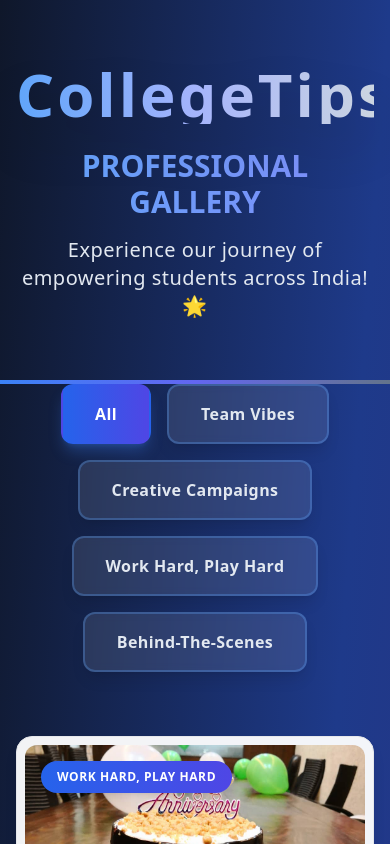
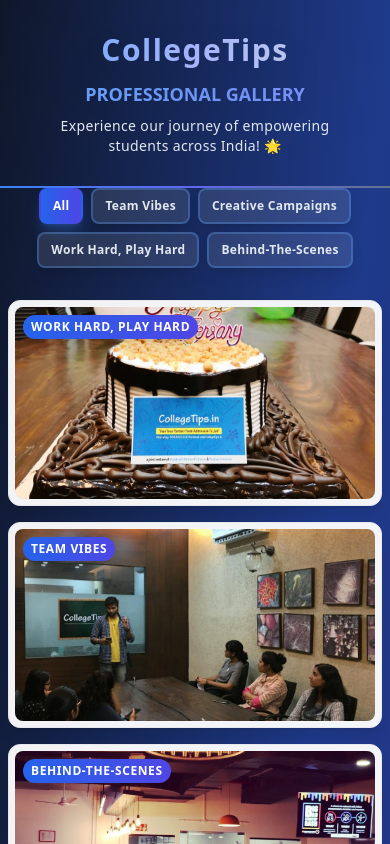
Before and after one commit to Sridhar1431S/college-tips-gallery, a React (Vite) app: page / in a window 390 px wide. Shown: the top 844 px of the page. Built offline with nearby package versions, Linux system fonts and the light colour scheme.

Commit message:
Fix: Improve site functionality and responsiveness
Ensured all buttons function correctly, and implemented mobile-friendly and responsive design across the site.

```diff
--- a/src/components/CategoryFilter.tsx
+++ b/src/components/CategoryFilter.tsx
@@ -13,14 +13,16 @@ export const CategoryFilter: React.FC<CategoryFilterProps> = ({
   onCategoryChange,
 }) => {
   return (
-    <div className="flex flex-wrap justify-center gap-4 px-4 mb-16">
+    <div className="flex flex-wrap justify-center gap-2 sm:gap-3 lg:gap-4 px-2 sm:px-4 mb-8 sm:mb-12 lg:mb-16">
       {categories.map((category) => (
         <button
           key={category}
           onClick={() => onCategoryChange(category)}
           className={`
-            relative px-8 py-4 rounded-xl font-semibold text-base transition-all duration-300 transform hover:scale-105 hover:-translate-y-1
-            border-2 backdrop-blur-sm shadow-lg
+            relative px-3 py-2 sm:px-4 sm:py-3 lg:px-8 lg:py-4 rounded-lg sm:rounded-xl
+            font-semibold text-xs sm:text-sm lg:text-base transition-all duration-300
+            transform hover:scale-105 hover:-translate-y-1 border-2 backdrop-blur-sm shadow-lg
+            active:scale-95 touch-manipulation
             ${
               selectedCategory === category
                 ? 'bg-gradient-to-r from-blue-600 to-indigo-600 text-white border-transparent shadow-blue-500/30'
@@ -28,7 +30,7 @@ export const CategoryFilter: React.FC<CategoryFilterProps> = ({
             }
           `}
         >
-          <span className="relative z-10 tracking-wide font-bold">
+          <span className="relative z-10 tracking-wide font-bold whitespace-nowrap">
             {category}
           </span>
         </button>
--- a/src/components/PhotoCard.tsx
+++ b/src/components/PhotoCard.tsx
@@ -11,54 +11,54 @@ interface PhotoCardProps {
 export const PhotoCard: React.FC<PhotoCardProps> = ({ photo, onClick, index }) => {
   return (
     <div
-      className="break-inside-avoid cursor-pointer group"
+      className="break-inside-avoid cursor-pointer group mb-4 sm:mb-6"
       style={{
         animationDelay: `${index * 0.1}s`,
       }}
       onClick={onClick}
     >
-      <div className="relative overflow-hidden rounded-2xl transition-all duration-500 transform hover:-translate-y-2 hover:scale-105 bg-white/95 backdrop-blur-sm border border-gray-200 hover:border-blue-300 p-2 shadow-lg hover:shadow-2xl hover:shadow-blue-500/20">
+      <div className="relative overflow-hidden rounded-xl sm:rounded-2xl transition-all duration-500 transform hover:-translate-y-1 sm:hover:-translate-y-2 hover:scale-105 bg-white/95 backdrop-blur-sm border border-gray-200 hover:border-blue-300 p-1.5 sm:p-2 shadow-lg hover:shadow-2xl hover:shadow-blue-500/20 touch-manipulation active:scale-95">
         {/* Professional glow effect */}
-        <div className="absolute inset-0 rounded-2xl bg-gradient-to-r from-blue-500/10 via-indigo-500/10 to-slate-500/10 opacity-0 group-hover:opacity-100 transition-opacity duration-500 blur-xl"></div>
+        <div className="absolute inset-0 rounded-xl sm:rounded-2xl bg-gradient-to-r from-blue-500/10 via-indigo-500/10 to-slate-500/10 opacity-0 group-hover:opacity-100 transition-opacity duration-500 blur-xl"></div>
 
-        <div className="relative overflow-hidden rounded-xl bg-white">
+        <div className="relative overflow-hidden rounded-lg sm:rounded-xl bg-white">
           <img
             src={photo.src}
             alt={photo.alt}
-            className="w-full h-64 object-cover transition-transform duration-700 group-hover:scale-110"
+            className="w-full h-48 sm:h-56 lg:h-64 object-cover transition-transform duration-700 group-hover:scale-110"
             loading="lazy"
           />
 
           {/* Professional overlay */}
           <div className="absolute inset-0 bg-gradient-to-t from-slate-900/80 via-transparent to-transparent opacity-0 group-hover:opacity-100 transition-opacity duration-300">
-            <div className="absolute bottom-0 left-0 right-0 p-6 text-white transform translate-y-4 group-hover:translate-y-0 transition-transform duration-300">
-              <div className="text-sm font-bold text-blue-300 mb-2 tracking-wider uppercase">
+            <div className="absolute bottom-0 left-0 right-0 p-3 sm:p-4 lg:p-6 text-white transform translate-y-4 group-hover:translate-y-0 transition-transform duration-300">
+              <div className="text-xs sm:text-sm font-bold text-blue-300 mb-1 sm:mb-2 tracking-wider uppercase">
                 {photo.category}
               </div>
-              <h3 className="text-xl font-bold mb-3 text-white tracking-wide">
+              <h3 className="text-base sm:text-lg lg:text-xl font-bold mb-2 sm:mb-3 text-white tracking-wide">
                 {photo.title}
               </h3>
-              <p className="text-sm text-slate-200 font-medium leading-relaxed">
+              <p className="text-xs sm:text-sm text-slate-200 font-medium leading-relaxed line-clamp-3">
                 {photo.description}
               </p>
             </div>
           </div>
 
           {/* Category Badge with professional styling */}
-          <div className="absolute top-4 left-4 bg-gradient-to-r from-blue-600 to-indigo-600 text-white px-4 py-2 rounded-full text-xs font-bold uppercase tracking-wider shadow-lg">
+          <div className="absolute top-2 sm:top-3 lg:top-4 left-2 sm:left-3 lg:left-4 bg-gradient-to-r from-blue-600 to-indigo-600 text-white px-2 py-1 sm:px-3 sm:py-1.5 lg:px-4 lg:py-2 rounded-full text-xs font-bold uppercase tracking-wider shadow-lg">
             {photo.category}
           </div>
 
           {/* Zoom Icon with professional styling */}
-          <div className="absolute top-4 right-4 w-10 h-10 bg-slate-900/90 backdrop-blur-sm rounded-full flex items-center justify-center opacity-0 group-hover:opacity-100 transition-opacity duration-300 shadow-lg border border-slate-300/20">
-            <svg className="w-5 h-5 text-white" fill="none" stroke="currentColor" viewBox="0 0 24 24">
+          <div className="absolute top-2 sm:top-3 lg:top-4 right-2 sm:right-3 lg:right-4 w-8 h-8 sm:w-9 sm:h-9 lg:w-10 lg:h-10 bg-slate-900/90 backdrop-blur-sm rounded-full flex items-center justify-center opacity-0 group-hover:opacity-100 transition-opacity duration-300 shadow-lg border border-slate-300/20">
+            <svg className="w-4 h-4 sm:w-5 sm:h-5 text-white" fill="none" stroke="currentColor" viewBox="0 0 24 24">
               <path strokeLinecap="round" strokeLinejoin="round" strokeWidth={2} d="M21 21l-6-6m2-5a7 7 0 11-14 0 7 7 0 0114 0zM10 7v3m0 0v3m0-3h3m-3 0H7" />
             </svg>
           </div>
 
           {/* Corner accent lights - professional */}
-          <div className="absolute top-0 left-0 w-8 h-8 bg-gradient-to-br from-blue-400/30 to-transparent rounded-br-full opacity-0 group-hover:opacity-100 transition-opacity duration-300"></div>
-          <div className="absolute bottom-0 right-0 w-8 h-8 bg-gradient-to-tl from-indigo-400/30 to-transparent rounded-tl-full opacity-0 group-hover:opacity-100 transition-opacity duration-300"></div>
+          <div className="absolute top-0 left-0 w-6 h-6 sm:w-8 sm:h-8 bg-gradient-to-br from-blue-400/30 to-transparent rounded-br-full opacity-0 group-hover:opacity-100 transition-opacity duration-300"></div>
+          <div className="absolute bottom-0 right-0 w-6 h-6 sm:w-8 sm:h-8 bg-gradient-to-tl from-indigo-400/30 to-transparent rounded-tl-full opacity-0 group-hover:opacity-100 transition-opacity duration-300"></div>
         </div>
       </div>
     </div>
--- a/src/components/PhotoGallery.tsx
+++ b/src/components/PhotoGallery.tsx
@@ -151,25 +151,25 @@ export const PhotoGallery: React.FC = () => {
     <div className="min-h-screen bg-gradient-to-br from-slate-900 via-blue-900 to-indigo-900 relative overflow-hidden">
       {/* Professional Background Elements */}
       <div className="absolute inset-0 overflow-hidden pointer-events-none">
-        <div className="absolute top-1/4 left-1/4 w-96 h-96 bg-blue-500/10 rounded-full blur-3xl"></div>
-        <div className="absolute top-3/4 right-1/4 w-80 h-80 bg-indigo-500/10 rounded-full blur-3xl"></div>
-        <div className="absolute top-1/2 left-1/2 w-72 h-72 bg-slate-500/10 rounded-full blur-3xl"></div>
+        <div className="absolute top-1/4 left-1/4 w-48 h-48 sm:w-72 sm:h-72 lg:w-96 lg:h-96 bg-blue-500/10 rounded-full blur-3xl"></div>
+        <div className="absolute top-3/4 right-1/4 w-40 h-40 sm:w-60 sm:h-60 lg:w-80 lg:h-80 bg-indigo-500/10 rounded-full blur-3xl"></div>
+        <div className="absolute top-1/2 left-1/2 w-36 h-36 sm:w-54 sm:h-54 lg:w-72 lg:h-72 bg-slate-500/10 rounded-full blur-3xl"></div>
       </div>
 
       {/* Header */}
-      <div className="relative text-center py-16 px-4">
-        <h1 className="text-6xl md:text-8xl font-black bg-gradient-to-r from-blue-400 via-indigo-300 to-slate-300 bg-clip-text text-transparent mb-6 tracking-wider drop-shadow-2xl">
+      <div className="relative text-center py-8 sm:py-12 lg:py-16 px-2 sm:px-4">
+        <h1 className="text-3xl sm:text-5xl lg:text-6xl xl:text-8xl font-black bg-gradient-to-r from-blue-400 via-indigo-300 to-slate-300 bg-clip-text text-transparent mb-3 sm:mb-4 lg:mb-6 tracking-wider drop-shadow-2xl">
           CollegeTips
         </h1>
-        <h2 className="text-3xl md:text-4xl font-bold bg-gradient-to-r from-blue-400 to-indigo-400 bg-clip-text text-transparent mb-4">
+        <h2 className="text-lg sm:text-2xl lg:text-3xl xl:text-4xl font-bold bg-gradient-to-r from-blue-400 to-indigo-400 bg-clip-text text-transparent mb-2 sm:mb-3 lg:mb-4">
           PROFESSIONAL GALLERY
         </h2>
-        <p className="text-xl text-slate-200 max-w-2xl mx-auto font-medium tracking-wide">
+        <p className="text-sm sm:text-lg lg:text-xl text-slate-200 max-w-xs sm:max-w-lg lg:max-w-2xl mx-auto font-medium tracking-wide px-4">
           Experience our journey of empowering students across India! 🌟
         </p>
 
         {/* Professional border decoration */}
-        <div className="absolute inset-x-0 bottom-0 h-1 bg-gradient-to-r from-blue-500 via-indigo-500 to-slate-500 shadow-lg"></div>
+        <div className="absolute inset-x-0 bottom-0 h-0.5 sm:h-1 bg-gradient-to-r from-blue-500 via-indigo-500 to-slate-500 shadow-lg"></div>
       </div>
 
       {/* Category Filter */}
--- a/src/components/PhotoGrid.tsx
+++ b/src/components/PhotoGrid.tsx
@@ -10,8 +10,8 @@ interface PhotoGridProps {
 
 export const PhotoGrid: React.FC<PhotoGridProps> = ({ photos, onPhotoClick }) => {
   return (
-    <div className="max-w-7xl mx-auto px-4 pb-16">
-      <div className="columns-1 sm:columns-2 lg:columns-3 xl:columns-4 gap-6 space-y-6">
+    <div className="max-w-7xl mx-auto px-2 sm:px-4 pb-8 sm:pb-12 lg:pb-16">
+      <div className="columns-1 sm:columns-2 lg:columns-3 xl:columns-4 gap-3 sm:gap-4 lg:gap-6">
         {photos.map((photo, index) => (
           <PhotoCard
             key={photo.id}
```
Also changed, not shown: src/components/PhotoModal.tsx (+15 -14 lines).
